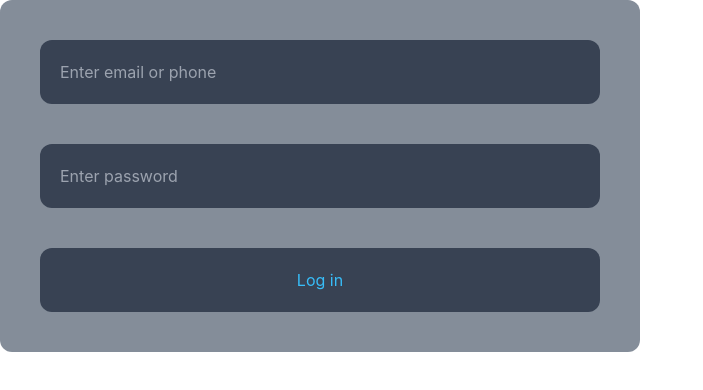
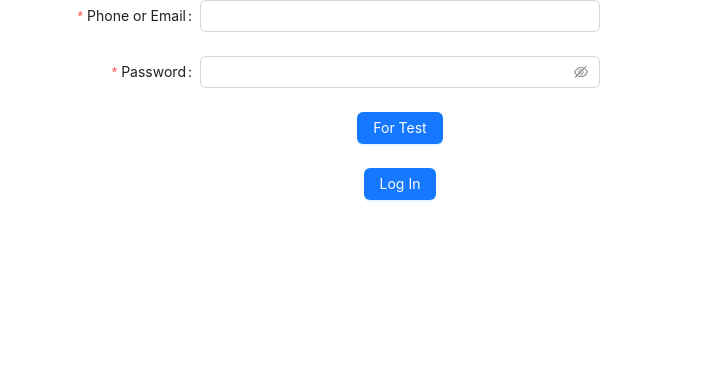
Before and after one commit to sayantanroy-2915/rider-front, a React (Create React App) app: page / in a window 1280 px wide. Shown: the top 390 px of the page, without its empty margins (0-703 px from the left). Built offline with nearby package versions, Linux system fonts and the light colour scheme.

Commit message:
UI changes in Login Page

```diff
--- a/package.json
+++ b/package.json
@@ -6,6 +6,7 @@
     "@testing-library/jest-dom": "^5.17.0",
     "@testing-library/react": "^13.4.0",
     "@testing-library/user-event": "^13.5.0",
+    "antd": "^5.8.2",
     "axios": "^1.4.0",
     "react": "^18.2.0",
     "react-dom": "^18.2.0",
@@ -16,7 +17,7 @@
   "scripts": {
     "start": "react-scripts start",
     "build": "react-scripts build",
-    "test": "react-scripts test",
+    "test": "react-scripts test --transformIgnorePatterns \"node_modules/(?!@toolz/allow-react)/\" --env=jsdom",
     "eject": "react-scripts eject"
   },
   "eslintConfig": {
--- a/src/components/Login.js
+++ b/src/components/Login.js
@@ -1,19 +1,15 @@
+import { Button, Form, Input } from 'antd';
 import axios from 'axios';
 import React, { useState } from 'react';
 
 function Login() {
 
-    const [formData, setFormData] = useState({cred:'',password:''});
-
-    const handleChange = (e) => {
-        const {name, value} = e.target;
-        setFormData({...formData, [name]: value});
-    }
+    const [form] = Form.useForm();
 
     const handleSubmit = async (e) => {
         e.preventDefault();
         try {
-            const res = await axios.post('https://localhost:8080/login', formData);
+            const res = await axios.post('https://localhost:8080/login',);
             const { token } = res.data;
             localStorage.setItem('token', token);
             console.log("Successfully logged in");
@@ -22,12 +18,25 @@ function Login() {
         }
     }
 
+    const check = () => {
+        console.log(JSON.stringify(form));
+    }
+
     return <>
-        <div className='p-5 w-1/2 flex flex-col bg-slate-700/60 backdrop-blur-md rounded-xl border-double border-slate-400'>
-            <input type='text' id='cred' placeholder='Enter email or phone' className='m-5 p-5 rounded-xl bg-slate-800/75 text-slate-400'/>
-            <input type='password' id='password' placeholder='Enter password' className='m-5 p-5 rounded-xl bg-slate-800/75 text-slate-400'/>
-            <input type='submit' className='m-5 p-5 rounded-xl bg-slate-800/75 text-sky-400' value='Log in' />
-        </div>
+        <Form form={form} labelCol={{span: 8}} wrapperCol={{span: 16}} style={{maxWidth: 600}} initialValues={{remember: true}} autoComplete='off' >
+            <Form.Item name='cred' label='Phone or Email' rules={[{required: 'true', message: 'Please enter your phone number or email id!'}]}>
+                <Input />
+            </Form.Item>
+            <Form.Item name='password' label='Password' rules={[{required: 'true', message: 'Please enter your password!'}]}>
+                <Input.Password />
+            </Form.Item>
+            <Form.Item wrapperCol={{offset: 8, span: 16}}>
+                <Button type='primary' onClick={check}>For Test</Button>
+            </Form.Item>
+            <Form.Item wrapperCol={{offset: 8, span: 16}}>
+                <Button type='primary' htmlType='submit'>Log In</Button>
+            </Form.Item>
+        </Form>
     </>;
 }
 
```
Also changed, not shown: 1 other file (tests, documents, lock files or other folders).
